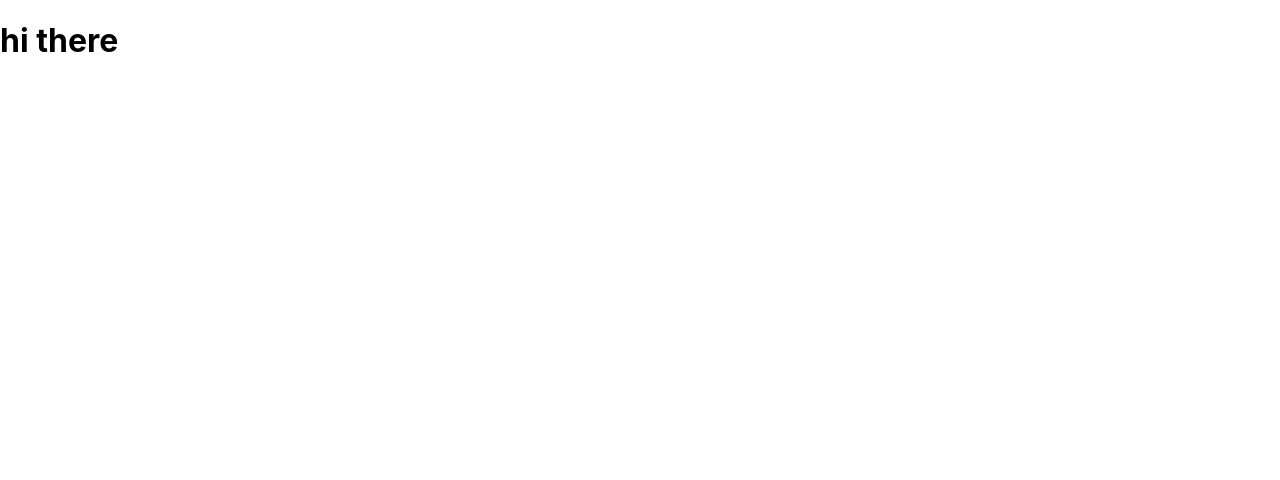
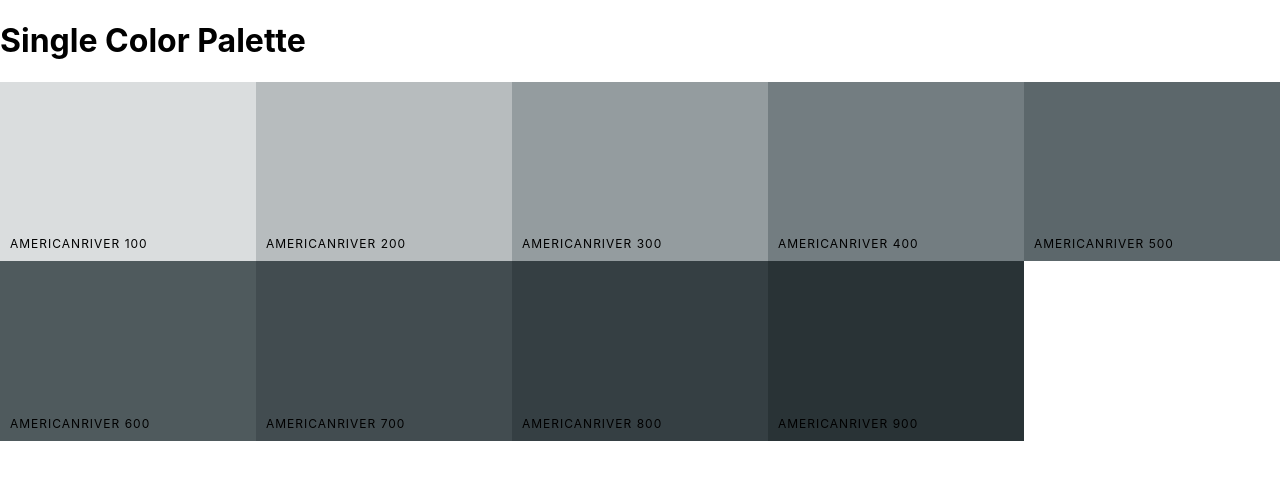
Before and after one commit to DavidWalker-hub/Color-Project, a React (Create React App) app: page /palette/flat-ui-colors-american/americanriver in a window 1280 px wide. Shown: the top 480 px of the page. Built offline with nearby package versions, Linux system fonts and the light colour scheme.

Commit message:
display colors in single color palette

```diff
--- a/src/App.js
+++ b/src/App.js
@@ -23,7 +23,16 @@
 						<Palette palette={generatePalette(this.findPalette(routeProps.match.params.id))} />
 					)}
 				/>
-				<Route exact path="/palette/:paletteId/:colorId" render={() => <SingleColorPalette />} />
+				<Route
+					exact
+					path="/palette/:paletteId/:colorId"
+					render={(routeProps) => (
+						<SingleColorPalette
+							colorId={routeProps.match.params.colorId}
+							palette={generatePalette(this.findPalette(routeProps.match.params.paletteId))}
+						/>
+					)}
+				/>
 			</Switch>
 			// 	<div>
 			// 	<Palette palette={generatePalette(seedColors[4])} />
--- a/src/ColorBox.js
+++ b/src/ColorBox.js
@@ -15,7 +15,7 @@
 		});
 	}
 	render() {
-		const { name, background, moreUrl } = this.props;
+		const { name, background, moreUrl, showLink } = this.props;
 		const { copied } = this.state;
 		return (
 			<CopyToClipboard text={background} onCopy={this.changeCopyState}>
@@ -31,9 +31,11 @@
 						</div>
 						<button className="copy-button">Copy</button>
 					</div>
-					<Link to={moreUrl} onClick={(e) => e.stopPropagation()}>
-						<span className="see-more">MORE</span>
-					</Link>
+					{showLink && (
+						<Link to={moreUrl} onClick={(e) => e.stopPropagation()}>
+							<span className="see-more">MORE</span>
+						</Link>
+					)}
 				</div>
 			</CopyToClipboard>
 		);
--- a/src/Palette.js
+++ b/src/Palette.js
@@ -27,6 +27,7 @@
 				key={color.id}
 				name={color.name}
 				moreUrl={`/palette/${id}/${color.id}`}
+				showLink={true}
 			/>
 		));
 		return (
--- a/src/SingleColorPalette.js
+++ b/src/SingleColorPalette.js
@@ -1,10 +1,29 @@
 import React, { Component } from 'react';
+import ColorBox from './ColorBox';
 
 class SingleColorPalette extends Component {
+	constructor(props) {
+		super(props);
+		this._shades = this.gatherShades(this.props.palette, this.props.colorId);
+		this.state = { format: 'hex' };
+	}
+	gatherShades(palette, colorToFilterBy) {
+		let shades = [];
+		const allColors = palette.colors;
+		for (let key in allColors) {
+			shades = shades.concat(allColors[key].filter((color) => color.id === colorToFilterBy));
+		}
+		return shades.slice(1);
+	}
 	render() {
+		const { format } = this.state;
+		const shadeBoxes = this._shades.map((color) => (
+			<ColorBox background={color[format]} key={color.name} name={color.name} showLink={false} />
+		));
 		return (
-			<div>
-				<h1>hi there</h1>
+			<div className="Palette">
+				<h1>Single Color Palette</h1>
+				<div className="Palette-colors">{shadeBoxes}</div>
 			</div>
 		);
 	}
```
Also changed, not shown: 1 other file (tests, documents, lock files or other folders).
